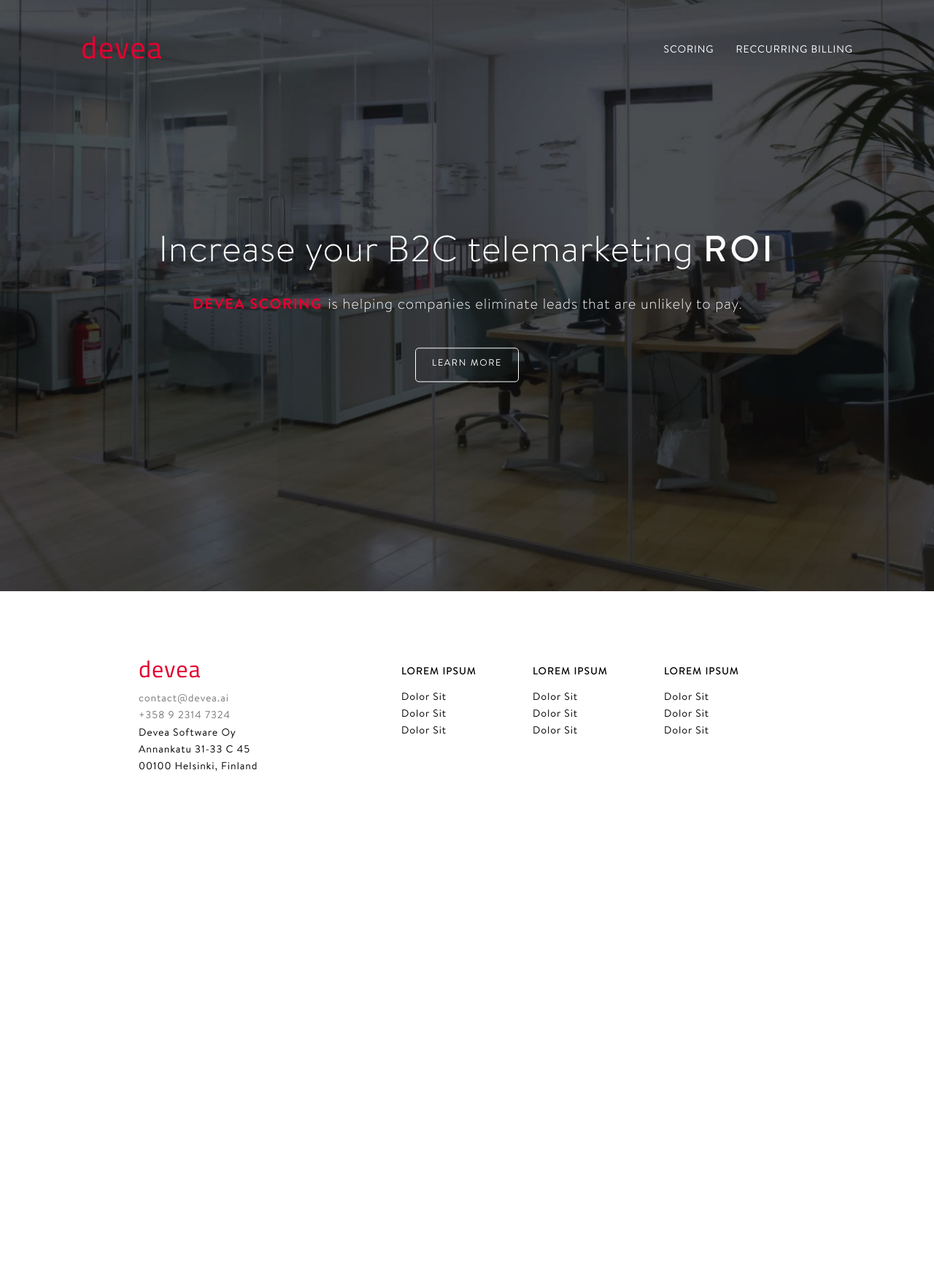
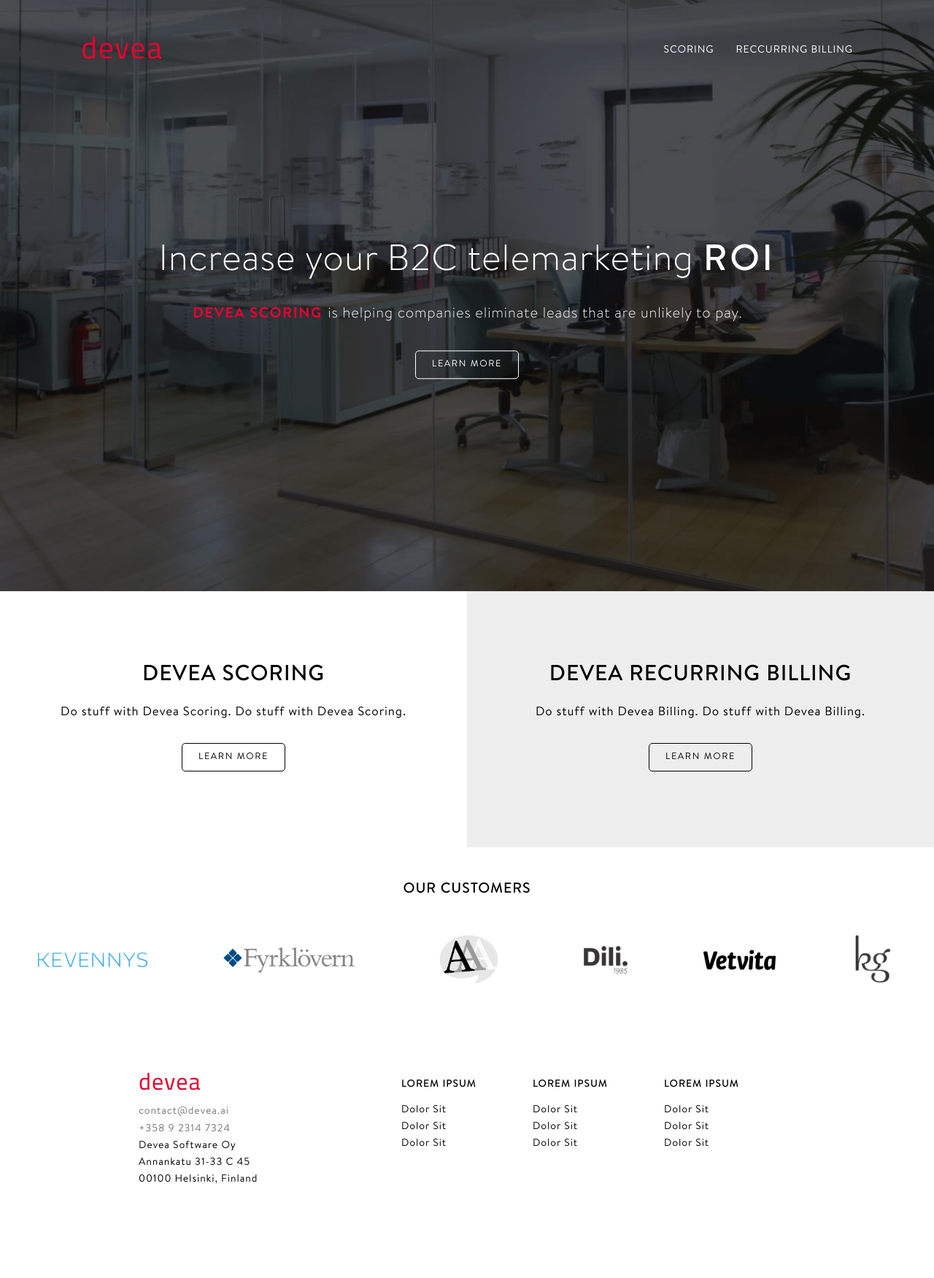
Before and after one commit to eemelia/deveasoftware.github.io, a Jekyll site: the page built from index.html, in a window 1280 px wide. Shown: the whole page at 73% size. Built offline with Jekyll 4.4.1, drawn with Linux system fonts in a browser that asks for light colours; nearby versions of some CDN libraries; before the commit the page ends 1186 px from its top, so only the background shows below that.

Commit message:
add product links, customers

```diff
--- a/css/main.scss
+++ b/css/main.scss
@@ -24,10 +24,8 @@
 
 $header-height: 100px;
 
-@mixin dark-background {
-  background-color: $background-color-dark;
-  color: $text-color-light;
-}
+$customer-logo-width: 150px;
+$customer-logo-height: 70px;
 
 @mixin logo-style {
   font-family: $font-family-logo;
@@ -41,12 +39,17 @@
 @import 'fonts';
 @import 'bootstrap';
 
+.dark-background {
+  background-color: $background-color-dark;
+  color: $text-color-light;
+}
+
 body, address {
   letter-spacing: $letter-spacing-base;
 }
 
 header {
-  @include dark-background;
+  @extend .dark-background;
 }
 
 a {
@@ -57,25 +60,35 @@
   }
 }
 
-button {
+.button-link {
   padding: 12px 22px;
-  border: 1px solid $text-color-light;
+  border: 1px solid $text-color;
   border-radius: 5px;
+  color: $text-color;
   background-color: transparent;
   text-transform: uppercase;
   font-size: 0.9 * $font-size-base;
   letter-spacing: 0.133em;
+
+  transition: background-color 0.2s, color 0.2s, border-color 0.2s;
+  transition-timing-function: ease-in-out;
+
+  &:hover {
+    color: $text-color-light;
+    background-color: $logo-color;
+    border-color: $logo-color;
+  }
 }
 
-a button {
+.dark-background .button-link {
   color: $text-color-light;
-  transition: background-color 0.2s, color 0.2s;
-  transition-timing-function: ease-in-out;
-}
+  border-color: $text-color-light;
 
-a:hover button {
-  background-color: $text-color-light;
-  color: $text-color !important;
+  &:hover {
+    color: $text-color;
+    background-color: $text-color-light;
+    border-color: $text-color-light;
+  }
 }
 
 .footer-nav {
@@ -236,3 +249,121 @@
     color: $text-color-light;
   }
 }
+
+.main-container {
+  @extend .container-fluid;
+}
+
+.main-row {
+  @extend .row;
+  > * {
+    padding-left: 0;
+    padding-right: 0;
+  }
+}
+
+.product-col {
+  padding: 100px 0;
+
+  text-align: center;
+
+  h2 {
+    margin-top: 0;
+
+    text-transform: uppercase;
+  }
+
+  .subtitle {
+    margin-top: 20px;
+
+    font-size: 1.2 * $font-size-base;
+  }
+
+  .cta {
+    margin-top: 35px;
+  }
+}
+
+.scoring-col {
+  @extend .product-col, .col-md-6;
+}
+
+.billing-col {
+  @extend .product-col, .col-md-6;
+
+  background-color: $gray-lighter;
+}
+
+.customers-col {
+  padding: 25px 0;
+
+  text-align: center;
+
+  h2 {
+    margin-bottom: 50px;
+
+    text-transform: uppercase;
+    font-size: 1.4 * $font-size-base;
+  }
+}
+
+.customer-list {
+  margin: auto;
+
+  display: flex;
+  flex-direction: column;
+  align-items: center;
+
+  @media (min-width: $screen-md-min) {
+    flex-direction: row;
+    justify-content: space-around;
+  }
+}
+
+.customer-logo {
+  width: $customer-logo-width;
+  height: $customer-logo-height;
+  margin: 10px 0;
+  background-size: contain;
+  background-repeat: no-repeat;
+  background-position: center;
+
+  @media (min-width: $screen-md-min) {
+    margin: 0;
+  }
+}
+
+.kevennys-logo {
+  @extend .customer-logo;
+  background-image: url('/images/logos/kevennys.png');
+}
+.fyrklovern-logo {
+  @extend .customer-logo;
+  width: 1.2 * $customer-logo-width;
+  background-image: url('/images/logos/fyrklovern.png');
+}
+.apilanlehti-logo {
+  @extend .customer-logo;
+  width: 1.2 * $customer-logo-width;
+  background-image: url('/images/logos/apilanlehti.png');
+}
+.aaa-logo {
+  @extend .customer-logo;
+  width: 0.7 * $customer-logo-width;
+  background-image: url('/images/logos/aaa-bw.png');
+}
+.dili-logo {
+  @extend .customer-logo;
+  width: 0.4 * $customer-logo-width;
+  background-image: url('/images/logos/dili.png');
+}
+.vetvita-logo {
+  @extend .customer-logo;
+  width: 0.66 * $customer-logo-width;
+  background-image: url('/images/logos/vetvita.png');
+}
+.kg-logo {
+  @extend .customer-logo;
+  width: 0.4 * $customer-logo-width;
+  background-image: url('/images/logos/kg.png');
+}
--- a/index.html
+++ b/index.html
@@ -7,6 +7,45 @@
   <div class="hero">
     <p class="hero-title">Increase your B2C telemarketing&nbsp;<span class="hero-title-keyword">ROI</span></p>
     <p class="hero-subtitle"><a href="{{site.baseurl}}/scoring"><span class="hero-subtitle-keyword">Devea Scoring</span></a> is helping companies eliminate leads that are unlikely to pay.</p>
-    <a href="{{site.baseurl}}/scoring"><button class="hero-button">Learn More</button></a>
+    <a href="{{site.baseurl}}/scoring" class="button-link">Learn More</a>
   </div>
 </header>
+<main class="main-container">
+  <div class="main-row">
+    <div class="scoring-col">
+      <h2>Devea Scoring</h2>
+      <p class="subtitle">Do stuff with Devea Scoring. Do stuff with Devea Scoring. </p>
+      <p class="cta"><a href="{{site.baseurl}}/scoring" class="button-link">Learn More</a></p>
+    </div>
+    <div class="billing-col">
+      <h2>Devea Recurring Billing</h2>
+      <p class="subtitle">Do stuff with Devea Billing. Do stuff with Devea Billing. </p>
+      <p class="cta"><a href="{{site.baseurl}}/billing" class="button-link">Learn More</a></p>
+    </div>
+  </div>
+  <div class="main-row">
+    <div class="customers-col">
+      <h2>Our customers</h2>
+      <div class="customer-list">
+        <div class="kevennys-logo">
+          <span class="sr-only">Kevennys</span>
+        </div>
+        <div class="fyrklovern-logo">
+          <span class="sr-only">Fyrklövern, Apilanlehti</span>
+        </div>
+        <div class="aaa-logo">
+          <span class="sr-only">AAA-Palvelut</span>
+        </div>
+        <div class="dili-logo">
+          <span class="sr-only">Dili</span>
+        </div>
+        <div class="vetvita-logo">
+          <span class="sr-only">Vetvita</span>
+        </div>
+        <div class="kg-logo">
+          <span class="sr-only">Kg</span>
+        </div>
+      </div>
+    </div>
+  </div>
+</main>
```
Also changed, not shown: images/logos/aaa-bw.png (added), images/logos/aaa.png (added), images/logos/apilanlehti.png (added), images/logos/dili.png (added), images/logos/fyrklovern.png (added), images/logos/kevennys.png (added), images/logos/kg.png (added), images/logos/vetvita.png (added).
